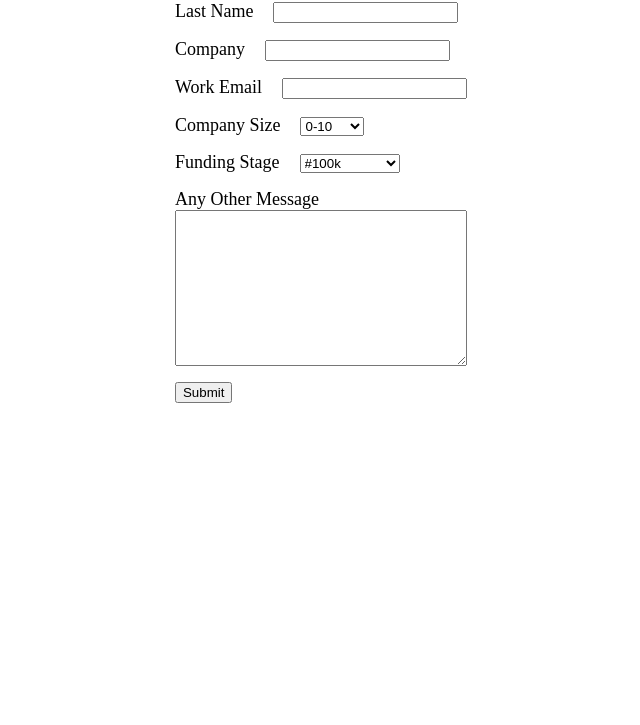
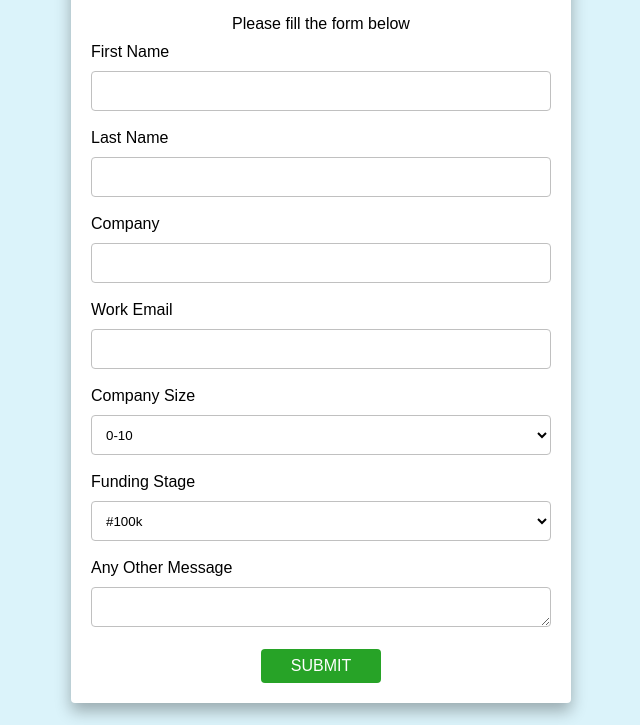
Before and after one commit to damiakadiri/check-assessment, a plain HTML site: page index.html in a window 1280 px wide. Shown: the part 75-800 px from the top of the page, without its empty margins (319-959 px from the left). Drawn offline with Linux system fonts and the light colour scheme.

Commit message:
styled the form

```diff
--- a/index.html
+++ b/index.html
@@ -8,47 +8,84 @@
   </head>
   <body>
     <section>
-      <form class="form">
+      <form class="form" method="post">
+        <h1>Form</h1>
+        <p>Please fill the form below</p>
         <input type="hidden" name="applicantEmail" value="email" />
-        <div>
+        <div class="form-group">
           <label for="first name">First Name</label>
-          <input type="text" name="firstname" id="first name" required />
+          <input
+            type="text"
+            name="firstname"
+            id="first name"
+            required
+            class="form-control"
+          />
         </div>
-        <div>
+        <div class="form-group">
           <label for="">Last Name</label>
-          <input type="text" name="lastname" id="last name" required />
+          <input
+            type="text"
+            name="lastname"
+            id="last name"
+            class="form-control"
+            required
+          />
         </div>
-        <div>
+        <div class="form-group">
           <label for="">Company</label>
-          <input type="text" name="Company" id="Company" required />
+          <input
+            type="text"
+            name="Company"
+            id="Company"
+            class="form-control"
+            required
+          />
         </div>
-        <div>
+        <div class="form-group">
           <label for="">Work Email</label>
-          <input type="email" name="email" id="email" required />
+          <input
+            type="email"
+            name="email"
+            id="email"
+            class="form-control"
+            required
+          />
         </div>
-        <div>
+        <div class="form-group">
           <label for="companySize">Company Size</label>
-          <select name="companySize" id="companySize" required>
+          <select
+            name="companySize"
+            id="companySize"
+            class="form-control"
+            required
+          >
             <option value="0-10">0-10</option>
             <option value="11-50">11-50</option>
             <option value="51-100">51-100</option>
           </select>
         </div>
-        <div>
+        <div class="form-group">
           <label for="fundingStage">Funding Stage</label>
-          <select name="fundingStage" id="fundingStage" optional>
+          <select
+            name="fundingStage"
+            id="fundingStage"
+            class="form-control"
+            optional
+          >
             <option value="#100k">#100k</option>
             <option value="#100k-#500k">#100k-#500k</option>
             <option value="#500k-#1M">#500k-#1M</option>
           </select>
         </div>
-        <div class="text-area">
+        <div class="text-area form-group">
           <label for="anyOtherMessage">Any Other Message</label>
           <textarea
             name="anyOtherMessage"
             id="anyOtherMessage"
             cols="30"
             rows="10"
+            class="form-control"
           ></textarea>
         </div>
 
@@ -69,7 +106,7 @@
       fetch("https://eodh6njvzgfl22j.m.pipedream.net", {
         method: "POST",
         headers: {
-          "Content-Type": "application/json",
+          "Content-Type": "application/json; charset=UTF-8",
         },
         body: JSON.stringify(data),
       })
--- a/style.css
+++ b/style.css
@@ -1,21 +1,68 @@
-section {
-  width: 100%;
-  height: 500px;
-  display: flex;
-  justify-content: center;
-  align-items: center;
+* {
+  margin: 0;
+  padding: 0;
+  box-sizing: border-box;
 }
 
-form div label {
-  margin-right: 1rem;
-  font-size: 18px;
+body {
+  min-height: 100vh;
+  background: #dbf3fa;
+  display: flex;
+  font-family: sans-serif;
 }
 
-form div {
-  margin-bottom: 1rem;
+section {
+  margin: auto;
+  width: 500px;
+  max-width: 90%;
 }
 
-.text-area {
-  display: flex;
-  flex-direction: column;
+section form {
+  width: 100%;
+  height: 100%;
+  padding: 20px;
+  background: #fff;
+  border-radius: 4px;
+  box-shadow: 0 8px 16px rgba(0, 0, 0, 0.3);
 }
+
+section form h1 {
+  text-align: center;
+  margin-bottom: 20px;
+  color: #222;
+}
+
+section form p {
+  text-align: center;
+  margin-bottom: 10px;
+}
+
+section form .form-control {
+  width: 100%;
+  height: 40px;
+  background: #fff;
+  border-radius: 4px;
+  border: 1px solid silver;
+  margin: 10px 0 18px 0;
+  padding: 0 10px;
+}
+
+button {
+  margin-left: 50%;
+  transform: translateX(-50%);
+  width: 120px;
+  height: 34px;
+  border: none;
+  border-radius: 4px;
+  outline: none;
+  background: #27a327;
+  cursor: pointer;
+  font-size: 16px;
+  text-transform: uppercase;
+  color: #fff;
+  transition: 0.3s;
+}
+
+button:hover {
+  opacity: 0.7;
+}
```
